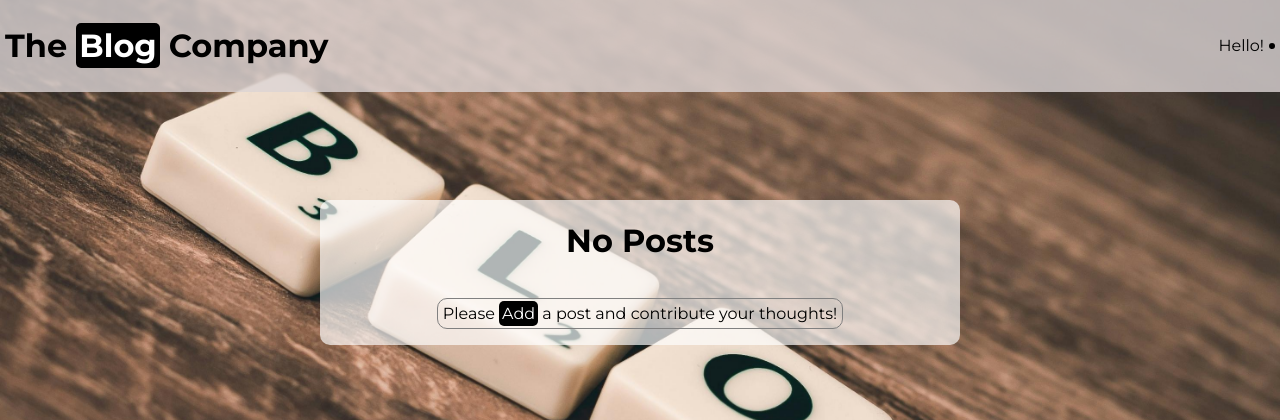
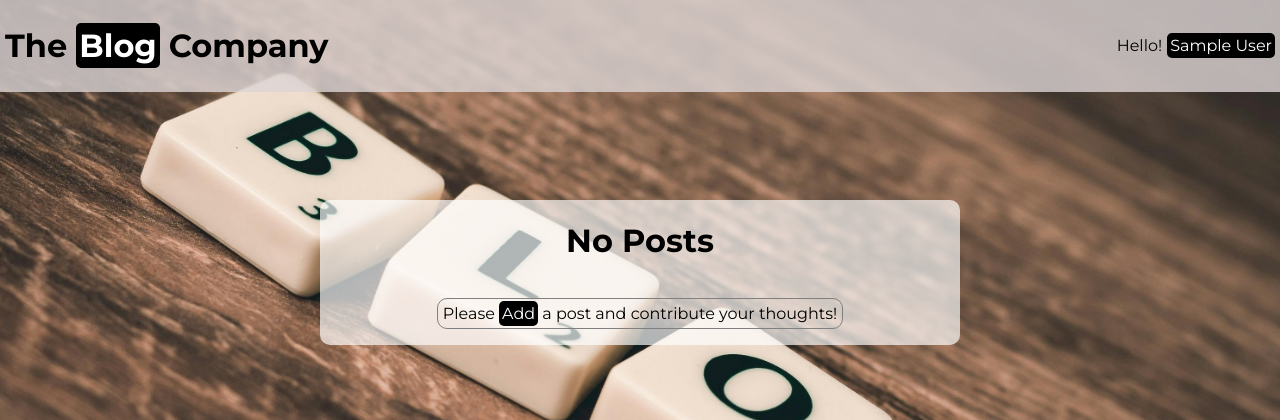
Before and after one commit to HimangshuDe/The-Blog-Co-Project, a Django app: page / in a window 1280 px wide. Shown: the top 420 px of the page. Run offline with Django 5.2, Linux system fonts and the light colour scheme; the visitor is signed in with stand-in values (Sample User, id 1); data that the repository does not hold is empty.

Commit message:
✔️ Updated a bug in header

```diff
--- a/blog_app/templates/blog_app/includes/header.html
+++ b/blog_app/templates/blog_app/includes/header.html
@@ -9,6 +9,8 @@
                 <summary id='account' class='bg-black'>
                     {% if request.user.first_name == '' %}
                     {{request.user.email}}
+                    {% else %}
+                    {{request.user}}
                     {% endif %}
                 </summary>
 
```
